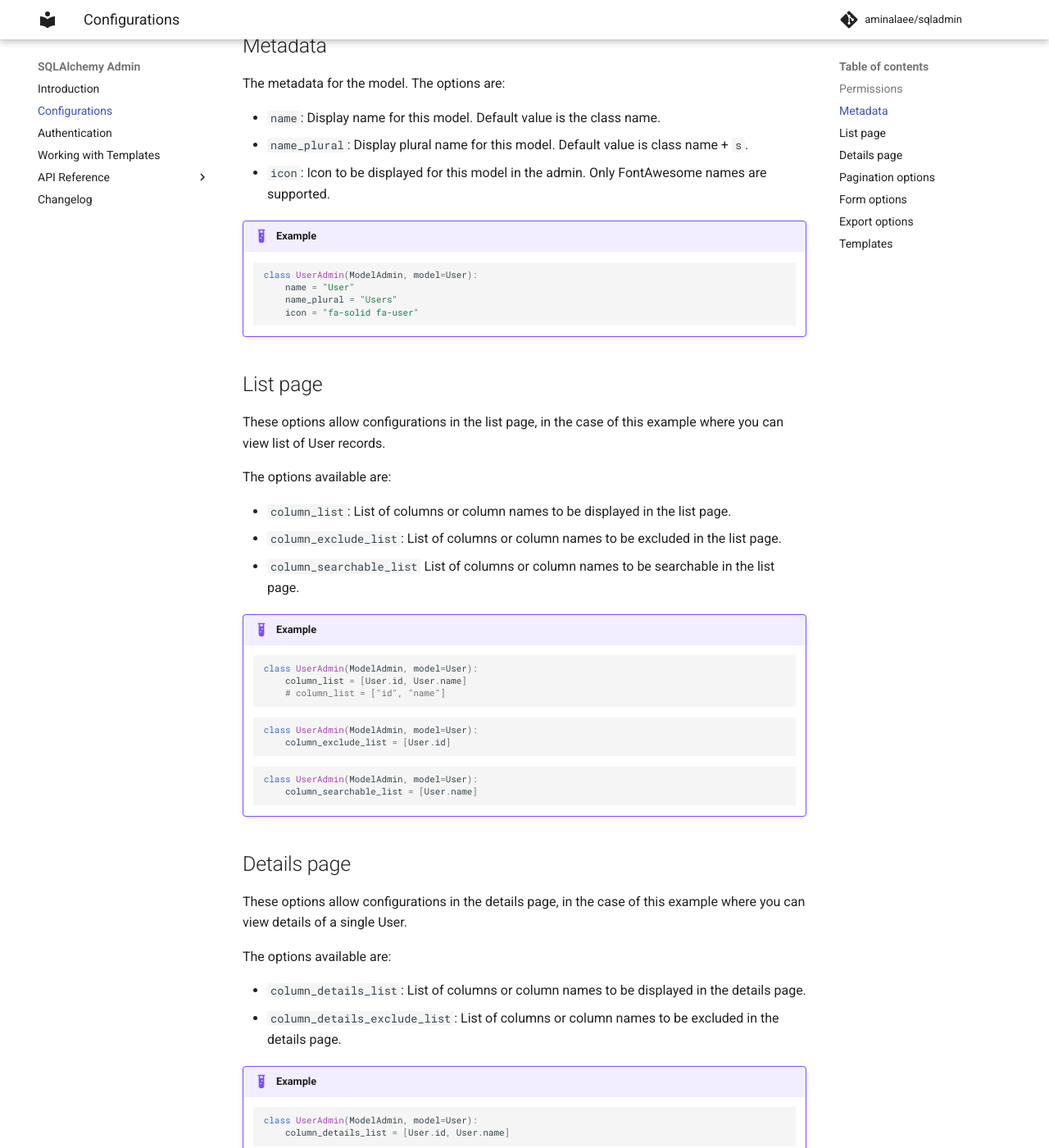
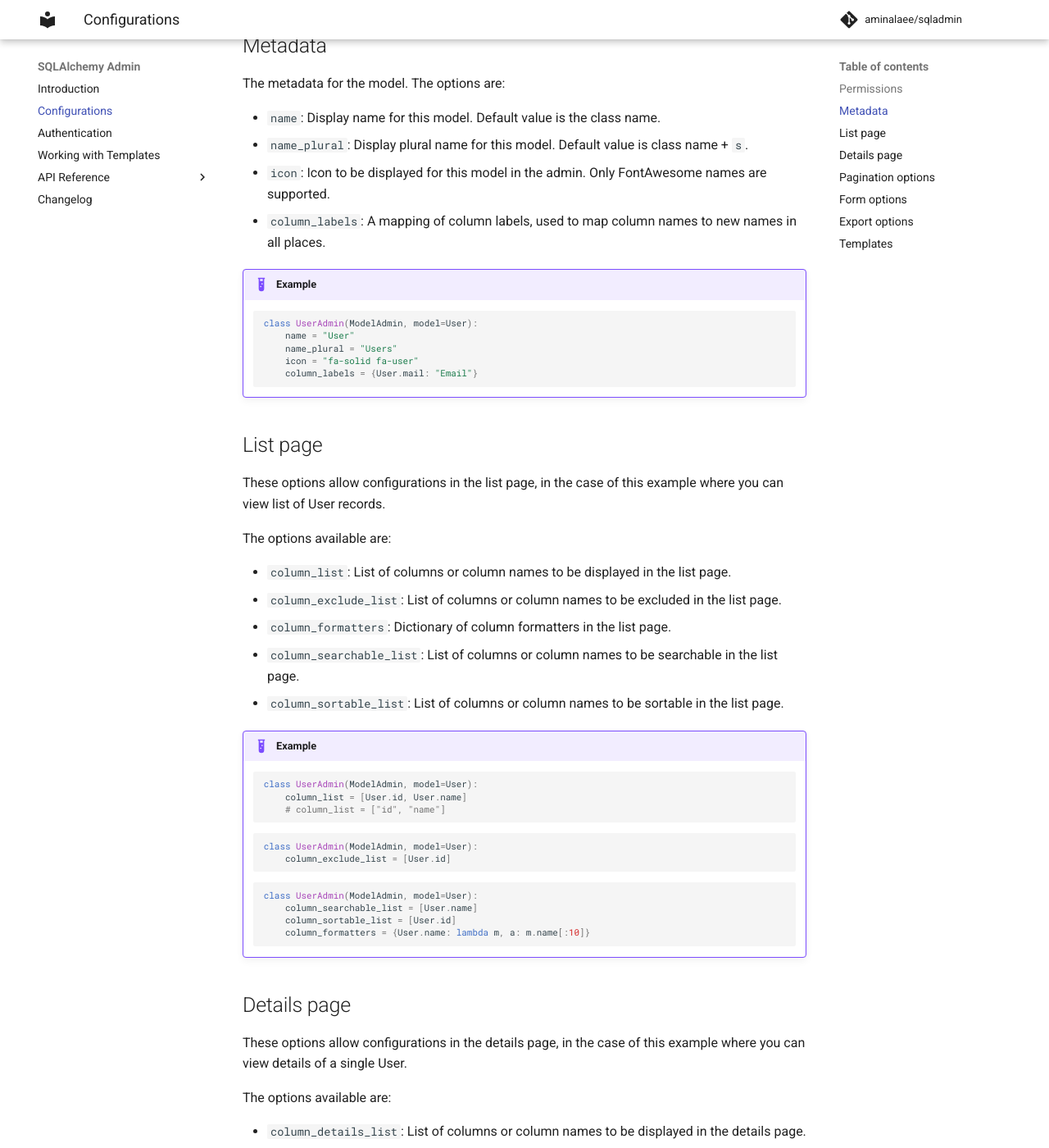
Before and after one commit to aminalaee/sqladmin, an MkDocs documentation site: the page built from docs/configurations.md, in a window 1280 px wide and 1400 px high, scrolled down 1596 px. Shown: the whole window at 82% size. Built offline with MkDocs 1.6.1 and Material for MkDocs 9.7.7, drawn with Linux system fonts in a browser that asks for light colours; comment, search, counter and statistics services are not loaded; some of the changed text lies outside the part shown.

Commit message:
Update configuration docs (#190)

````diff
--- a/docs/configurations.md
+++ b/docs/configurations.md
@@ -76,6 +76,7 @@ The metadata for the model. The options are:
 * `name`: Display name for this model. Default value is the class name.
 * `name_plural`: Display plural name for this model. Default value is class name + `s`.
 * `icon`: Icon to be displayed for this model in the admin. Only FontAwesome names are supported.
+* `column_labels`: A mapping of column labels, used to map column names to new names in all places.
 
 !!! example
 
@@ -84,6 +85,7 @@ The metadata for the model. The options are:
         name = "User"
         name_plural = "Users"
         icon = "fa-solid fa-user"
+        column_labels = {User.mail: "Email"}
     ```
 
 ## List page
@@ -95,7 +97,9 @@ The options available are:
 
 * `column_list`: List of columns or column names to be displayed in the list page.
 * `column_exclude_list`: List of columns or column names to be excluded in the list page.
-* `column_searchable_list` List of columns or column names to be searchable in the list page.
+* `column_formatters`: Dictionary of column formatters in the list page.
+* `column_searchable_list`: List of columns or column names to be searchable in the list page.
+* `column_sortable_list`: List of columns or column names to be sortable in the list page.
 
 !!! example
 
@@ -113,6 +117,8 @@ The options available are:
     ```python
     class UserAdmin(ModelAdmin, model=User):
         column_searchable_list = [User.name]
+        column_sortable_list = [User.id]
+        column_formatters = {User.name: lambda m, a: m.name[:10]}
     ```
 
 ## Details page
@@ -124,6 +130,7 @@ The options available are:
 
 * `column_details_list`: List of columns or column names to be displayed in the details page.
 * `column_details_exclude_list`: List of columns or column names to be excluded in the details page.
+* `column_formatters_detail`: Dictionary of column formatters in the details page.
 
 !!! example
 
@@ -135,6 +142,11 @@ The options available are:
     ```python
     class UserAdmin(ModelAdmin, model=User):
         column_details_exclude_list = [User.id]
+    ```
+
+    ```python
+    class UserAdmin(ModelAdmin, model=User):
+        column_formatters_detail = {User.name: lambda m, a: m.name[:10]}
     ```
 
 ## Pagination options
@@ -160,6 +172,7 @@ The forms are based on `WTForms` package and include the following options:
 * `form`: Default form to be used for creating or editing the model. Default value is `None` and form is created dynamically.
 * `form_base_class`: Default base class for creating forms. Default value is `wtforms.Form`.
 * `form_args`: Dictionary of form field arguments supported by WTForms.
+* `form_widget_args`: Dictionary of form widget rendering arguments supported by WTForms.
 * `form_columns`: List of model columns to be included in the form. Default is all model columns.
 * `form_excluded_columns`: List of model columns to be excluded from the form.
 * `form_overrides`: Dictionary of form fields to override when creating the form.
@@ -170,6 +183,7 @@ The forms are based on `WTForms` package and include the following options:
     class UserAdmin(ModelAdmin, model=User):
         form_columns = [User.name]
         form_args = dict(name=dict(label="Full name"))
+        form_widget_args = dict(email=dict(readonly=True))
         form_overrides = dict(email=wtforms.EmailField)
     ```
 
````
Also changed, not shown: docs/api_reference/model_admin.md (+2 -0 lines).
